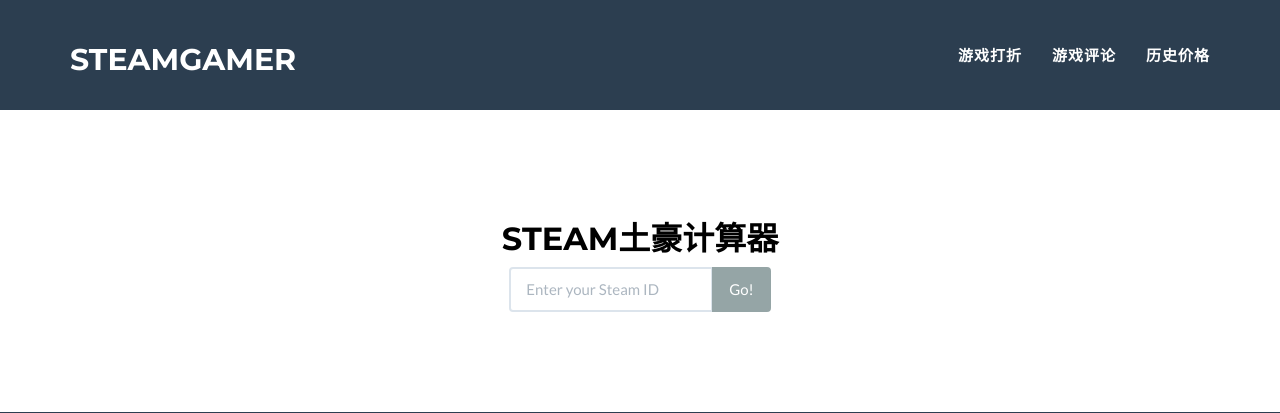
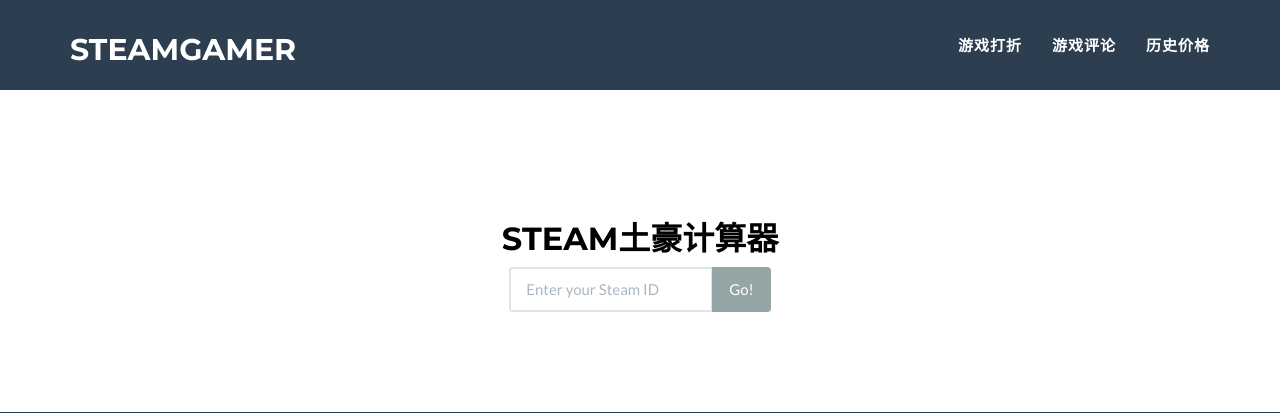
Before and after one commit to xiechengen/steam-gamer, a Flask app: page /calculator in a window 1280 px wide. Shown: the top 413 px of the page. Run offline with Flask 2, Linux system fonts and the light colour scheme; some libraries are stand-ins or nearby versions.

Commit message:
minor changes to calculator UI

```diff
--- a/static/css/freelancer.css
+++ b/static/css/freelancer.css
@@ -125,7 +125,7 @@
 
 @media(min-width:768px) {
     .navbar-fixed-top {
-        padding: 25px 0;
+        padding: 15px 0;
         -webkit-transition: padding .3s;
         -moz-transition: padding .3s;
         transition: padding .3s;
```
